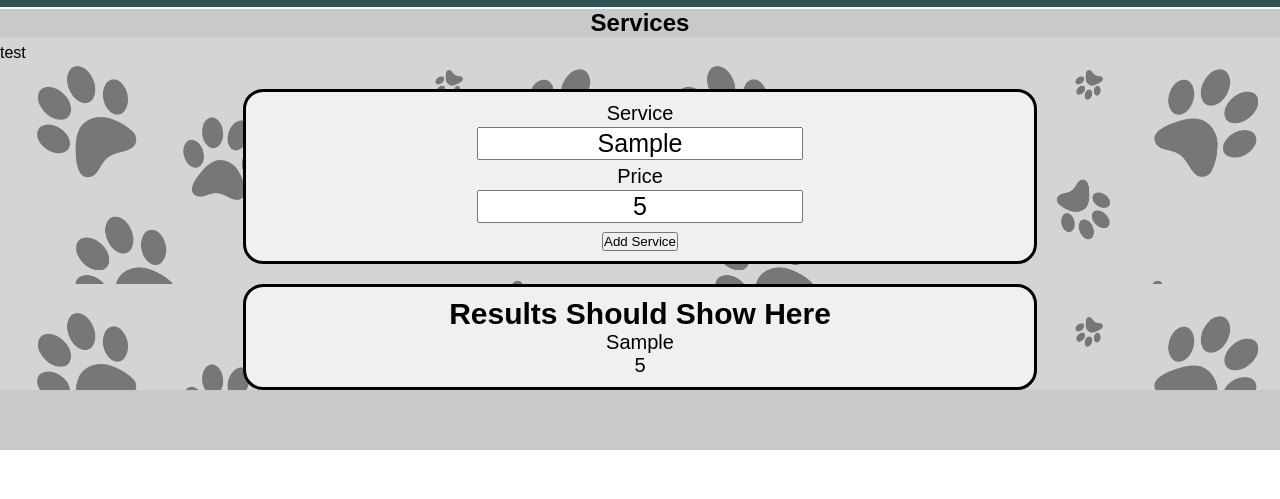
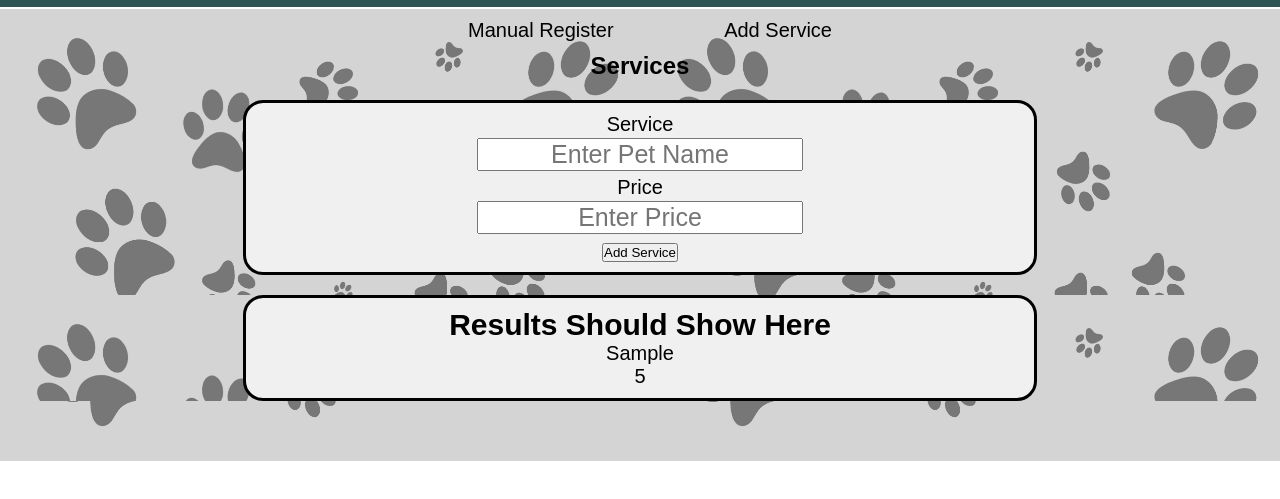
Before and after one commit to Jeff-GT/FSDI-104--Competency-Report, a plain HTML site: page services.html in a window 1280 px wide. Both pictures are taken after typing "Sample", "5" into the empty fields and a click on the button "Add Service". Shown: the part 113-612 px from the top of the page. Drawn offline with Linux system fonts and the light colour scheme; a web font is replaced by a local one.

Commit message:
commit #5 - 105 Assignment #2

```diff
--- a/scripts/mystyles.css
+++ b/scripts/mystyles.css
@@ -362,6 +362,32 @@ header a:hover{
 .card-number{
     font-size: 15;
 }
+
+.admin-bar{
+    display: flex;
+    justify-content: space-between;
+    margin-left: auto;
+    margin-right: auto;
+    padding: 10px;
+    height: 10%;
+    width: 30%;
+}
+.admin-bar a{
+    margin-left: 20px;
+    font-size: 20px;
+    color: black;
+}
+.admin-bar a:hover{
+    color: rgb(33, 99, 99);
+}
+
+/*********************Services********************/
+
+.empty-form{
+    background-color: rgb(231, 195, 195);
+}
+
+
 /*********************Footer*********************/
 
 footer{
--- a/scripts/services.js
+++ b/scripts/services.js
@@ -1,10 +1,55 @@
-function addService(){
-  let serviceNew=$("#txtService").val();
-  let priceNew=$("#numPrice").val();
-  $("#serviceAdded").append(`<div>${serviceNew}</div><div>${priceNew}</div>`);
+//contructor
+function Service(description,price){
+  this.description=description;
+  this.price=price;
 }
 
 
+function addService(){
+  let counter=0;
+  let serviceNew=$("#txtService").val();
+  let priceNew=$("#numPrice").val();
+
+  if(serviceNew==''){
+
+    $("#txtService").addClass(`empty-form`);
+
+
+
+    counter++;
+  }
+
+  if(priceNew==''){
+
+    $("#numPrice").addClass(`empty-form`);
+
+
+
+    counter++;
+  }
+
+
+
+  if(counter!=0){
+    alert("Please complete the Form");
+    if(priceNew!=''){
+      $("#numPrice").removeClass(`empty-form`);
+    }
+    if(serviceNew!=''){
+      $("#txtService").removeClass(`empty-form`);
+    }
+  }
+  else{
+    let newService= new Service(serviceNew,priceNew);
+    $("#serviceAdded").append(`
+      <div>${serviceNew}</div>
+      <div>${priceNew}</div>`);
+      save(newService);
+      $("input").val("");
+      $("input").removeClass(`empty-form`);
+  }
+
+}
 
 
 function init() {
--- /dev/null
+++ b/scripts/storeManager.js
@@ -0,0 +1,6 @@
+function save(service){
+  console.log(service);//object
+  let val=JSON.stringify(service);
+  console.log(val);
+  localStorage.setItem("services",val);
+}
--- a/services.html
+++ b/services.html
@@ -10,7 +10,7 @@
     <link rel="JS bootstrap CDN" href="https://cdn.jsdelivr.net/npm/bootstrap@5.3.3/dist/js/bootstrap.bundle.min.js">
     <link rel="CSS Bootstrap CDN" href="https://cdn.jsdelivr.net/npm/bootstrap@5.3.3/dist/css/bootstrap.min.css">
 
-    <title>Register</title>
+    <title>Admin View - Add Service</title>
 </head>
 <body>
     <header class="register-header">
@@ -23,13 +23,20 @@
         </div>
     </header>
 
-    <main>
+    <main class="register-main">
+
+      <div>
+        <nav class="admin-bar">
+            <a href="admin-view.html">Manual Register</a>
+            <a href="services.html">Add Service</a>
+        </nav>
+    </div>
+
       <div>
         <h2>Services</h2>
       </div>
 
-      <div class="register-main">
-        <p>test</p>
+      <div>
         <div class="registry-container">
             <div >
                 <label for="">Service</label>
@@ -57,6 +64,7 @@
     <script src="./scripts/register.js"></script>
     <script src="./scripts/display.js"></script>
     <script src="./scripts/services.js"></script>
+    <script src="scripts/storeManager.js"></script>
     <script src="./plugins/jQuerry.js"></script>
 </body>
 </html>
```
Also changed, not shown: admin-view.html (+12 -1 lines).
